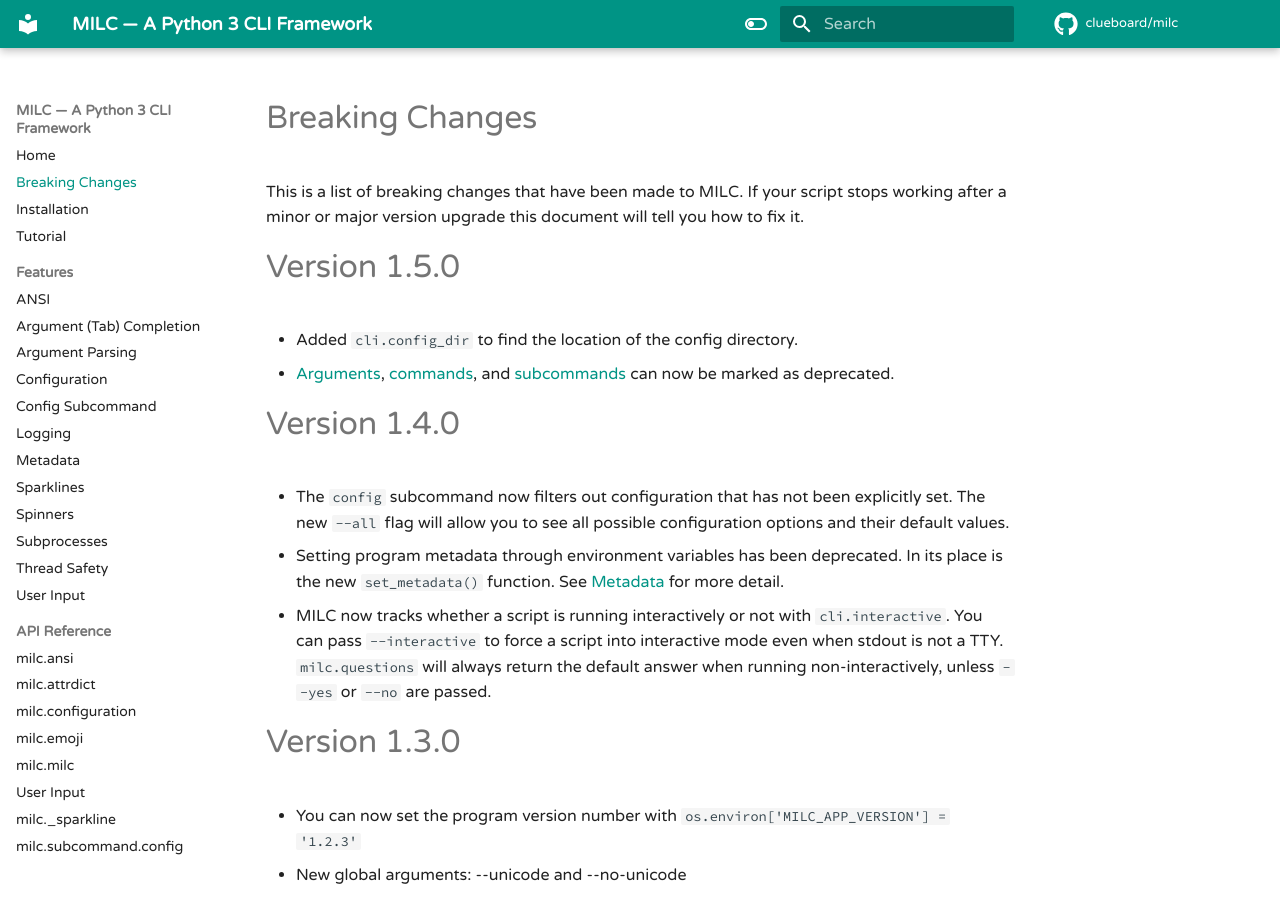
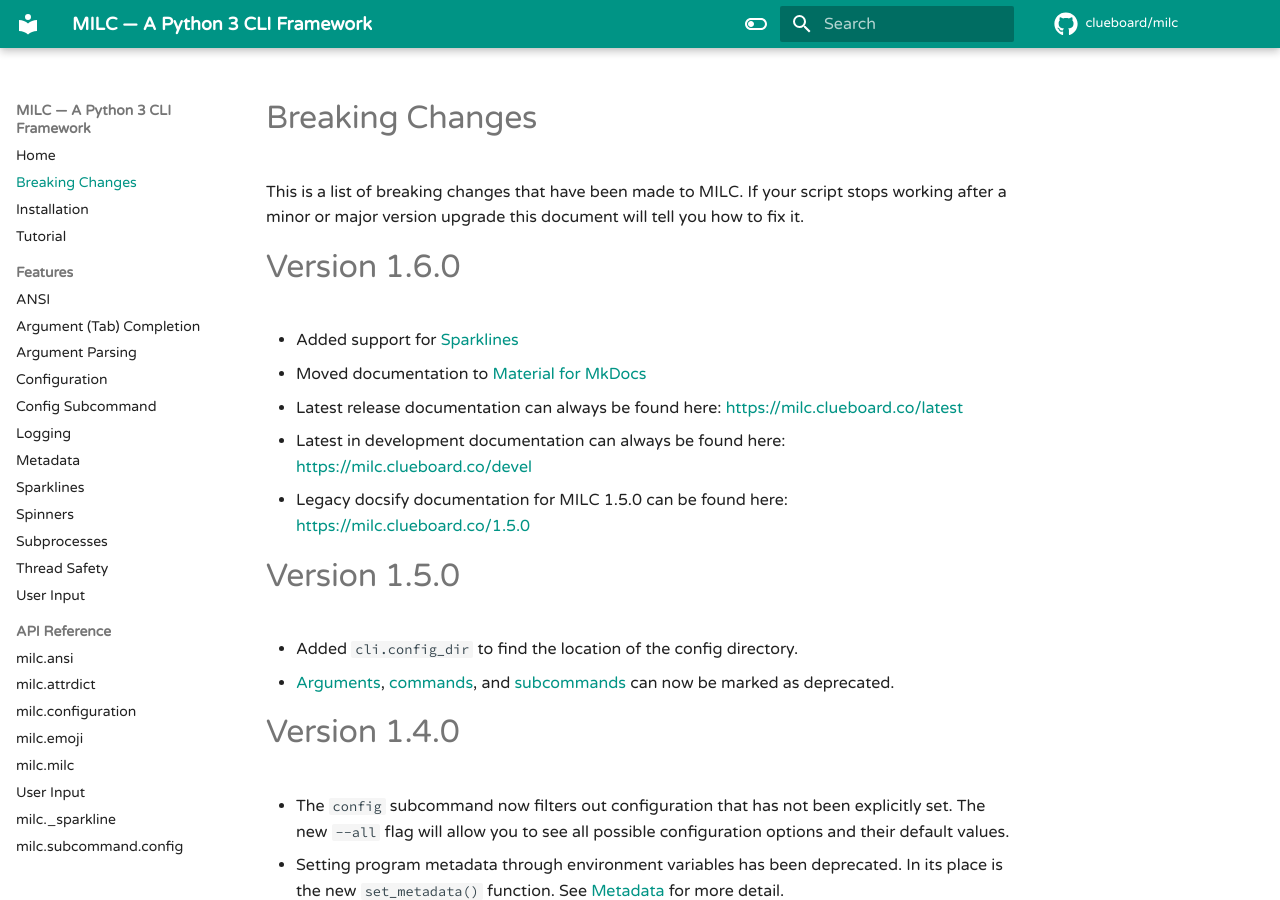
Before and after one commit to clueboard/milc, an MkDocs documentation site: the page built from docs/breaking_changes.md, in a window 1280 px wide and 900 px high. Built offline with MkDocs 1.6.1 and Material for MkDocs 9.7.7, drawn with Linux system fonts in a browser that asks for light colours; comment, search, counter and statistics services are not loaded; the version menu is left out.

Commit message:
Add breaking changes for 1.6.0

```diff
--- a/docs/breaking_changes.md
+++ b/docs/breaking_changes.md
@@ -2,10 +2,18 @@
 
 This is a list of breaking changes that have been made to MILC. If your script stops working after a minor or major version upgrade this document will tell you how to fix it.
 
+# Version 1.6.0
+
+* Added support for [Sparklines](sparklines.md)
+* Moved documentation to [Material for MkDocs](https://squidfunk.github.io/mkdocs-material/)
+  * Latest release documentation can always be found here: <https://milc.clueboard.co/latest>
+  * Latest in development documentation can always be found here: <https://milc.clueboard.co/devel>
+  * Legacy docsify documentation for MILC 1.5.0 can be found here: <https://milc.clueboard.co/1.5.0>
+
 # Version 1.5.0
 
 * Added `cli.config_dir` to find the location of the config directory.
-* [Arguments](https://milc.clueboard.co/#/argument_parsing?id=deprecated), [commands](https://milc.clueboard.co/#/api_milc?id=entrypoint), and [subcommands](https://milc.clueboard.co/#/api_milc?id=add_subcommand) can now be marked as deprecated.
+* [Arguments](argument_parsing.md#deprecated), [commands](api_milc.md#entrypoint), and [subcommands](api_milc.md#add_subcommand) can now be marked as deprecated.
 
 # Version 1.4.0
 
```
